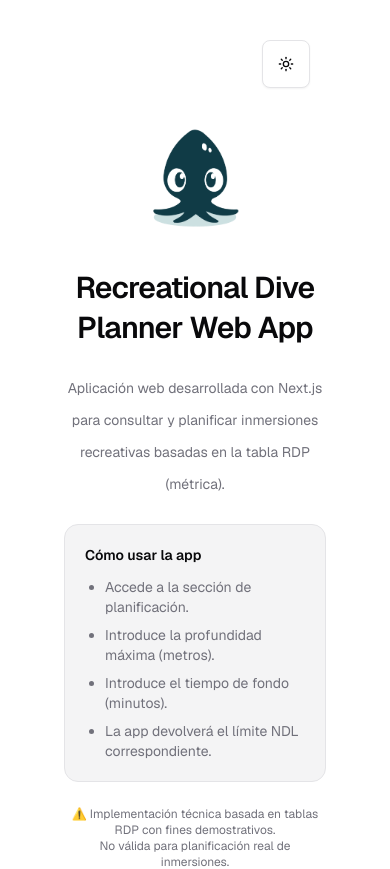
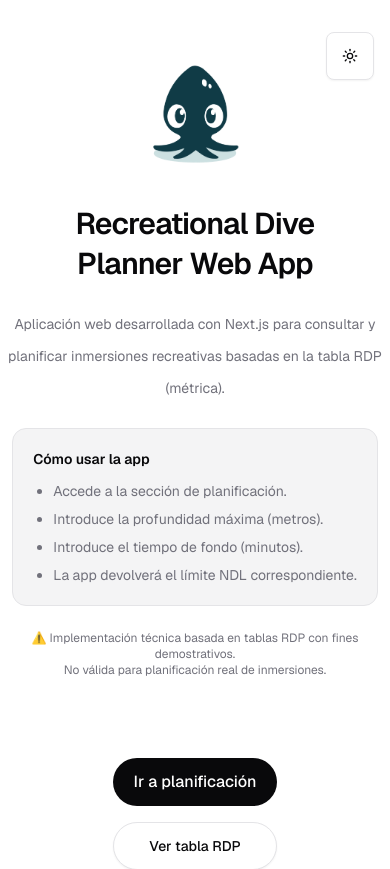
Before and after one commit to eQuechen/recreational-dive-planner, a Next.js app: page / in a window 390 px wide. Shown: the top 869 px of the page. Built offline with nearby package versions, Linux system fonts and the light colour scheme.

Commit message:
style(ui): adjust layout for responsive design improvements

```diff
--- a/app/layout.tsx
+++ b/app/layout.tsx
@@ -38,7 +38,7 @@ export default function RootLayout({
       <body className={`${geistSans.variable} ${geistMono.variable} antialiased`}>
         <div className="flex min-h-screen items-center justify-center bg-background font-sans">
             <Providers>
-              <div className="absolute right-0 mr-20 top-10 z-50">
+              <div className="fixed right-[1rem] sm:right-[2rem] md:right-[4rem] top-[2rem] sm:top-[2rem] md:top-[4rem] z-50">
                 <ThemeToggle />
               </div>
               {children}
--- a/app/page.tsx
+++ b/app/page.tsx
@@ -4,7 +4,7 @@ import { RdpDialog } from "@/components/rdp-dialog";
 
 export default function Home() {
   return (
-      <main className="relative flex min-h-screen w-full max-w-7xl flex-col justify-center items-center bg-background px-16 py-32 md:items-start">
+      <main className="relative flex min-h-screen w-full max-w-7xl flex-col justify-center items-center md:items-start bg-background sm:px-8 md:px-16 py-16 sm:py-24 md:py-32">
         {/* Light - Desktop */}
         <Image
           className="hidden sm:block dark:hidden"
@@ -71,7 +71,7 @@ export default function Home() {
 
         <div className="flex flex-col gap-4 text-base font-medium md:flex-row">
           <Link
-            className="flex h-12 w-full items-center justify-center gap-2 rounded-full bg-foreground px-5 text-background transition-all hover:opacity-90 md:w-[220px]"
+            className="flex w-full items-center justify-center gap-2 rounded-full bg-foreground text-background transition-all hover:opacity-90 md:w-[220px] py-3 md:py-3 px-5"
             href="/planner"
           >
             Ir a planificación
```
